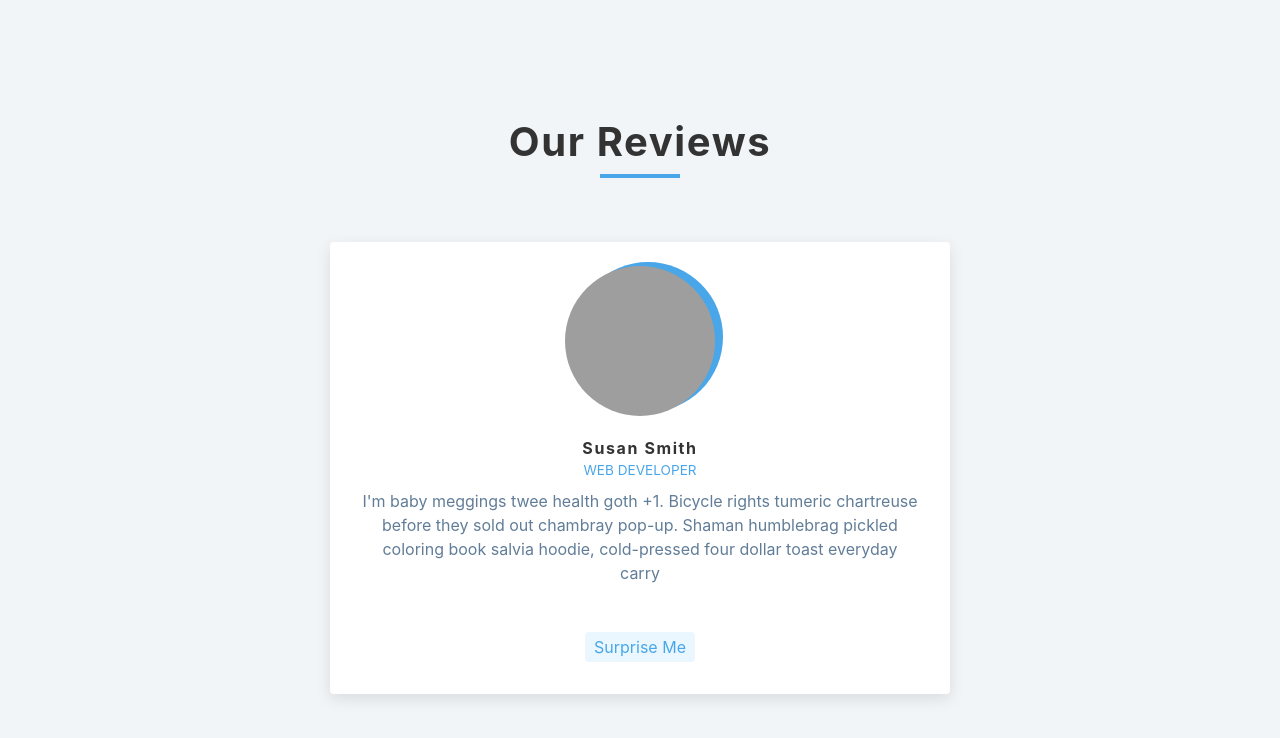
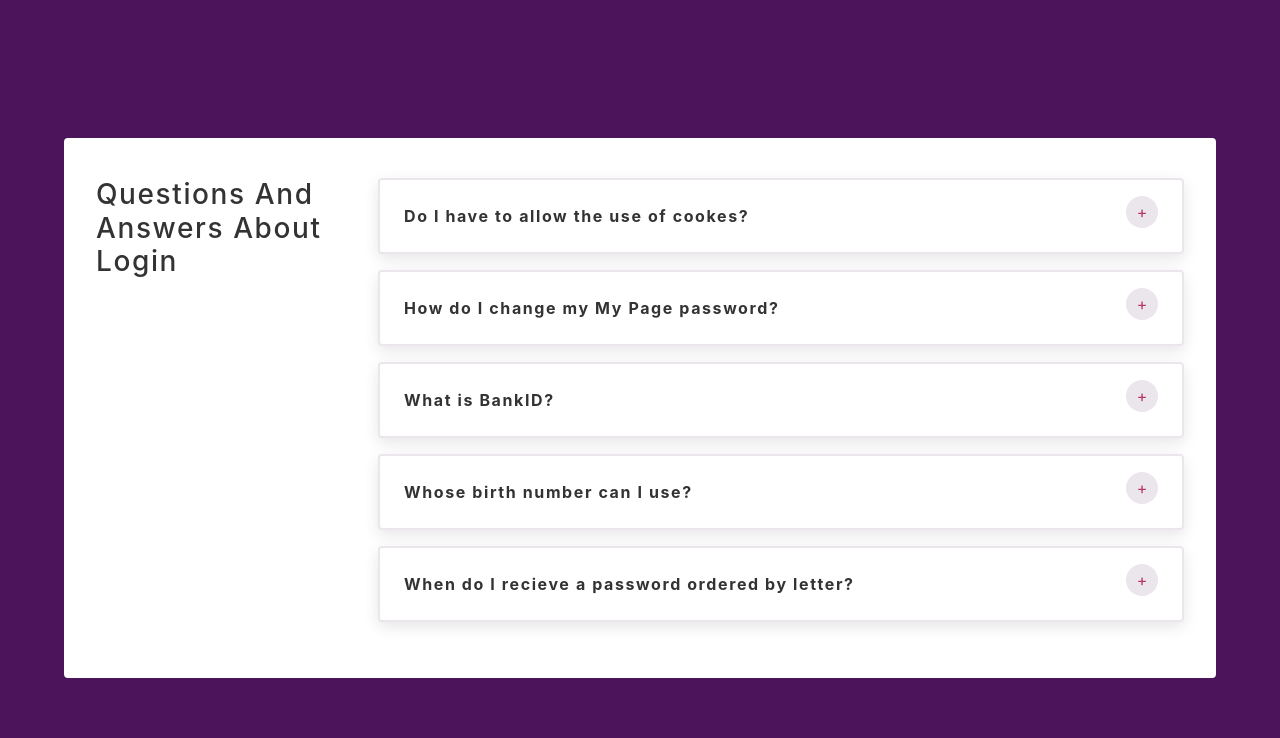
Before and after one commit to kyselberg/dummy-svelte-projects, a Svelte app: page / in a window 1280 px wide. Shown: the top 738 px of the page. Built offline with nearby package versions, Linux system fonts and the light colour scheme; grey boxes are pictures that could not be loaded.

Commit message:
save fourth project

```diff
--- /dev/null
+++ b/public/css/4-project.css
@@ -0,0 +1,213 @@
+/*
+===============
+Variables
+===============
+*/
+
+:root {
+    /* dark shades of primary color*/
+    --clr-primary-1: hsl(205, 86%, 17%);
+    --clr-primary-2: hsl(205, 77%, 27%);
+    --clr-primary-3: hsl(205, 72%, 37%);
+    --clr-primary-4: hsl(205, 63%, 48%);
+    /* primary/main color */
+    --clr-primary-5: hsl(205, 78%, 60%);
+    /* lighter shades of primary color */
+    --clr-primary-6: hsl(205, 89%, 70%);
+    --clr-primary-7: hsl(205, 90%, 76%);
+    --clr-primary-8: hsl(205, 86%, 81%);
+    --clr-primary-9: hsl(205, 90%, 88%);
+    --clr-primary-10: hsl(205, 100%, 96%);
+    /* darkest grey - used for headings */
+    --clr-grey-1: hsl(209, 61%, 16%);
+    --clr-grey-2: hsl(211, 39%, 23%);
+    --clr-grey-3: hsl(209, 34%, 30%);
+    --clr-grey-4: hsl(209, 28%, 39%);
+    /* grey used for paragraphs */
+    --clr-grey-5: hsl(210, 22%, 49%);
+    --clr-grey-6: hsl(209, 23%, 60%);
+    --clr-grey-7: hsl(211, 27%, 70%);
+    --clr-grey-8: hsl(210, 31%, 80%);
+    --clr-grey-9: hsl(212, 33%, 89%);
+    --clr-grey-10: hsl(210, 36%, 96%);
+    --clr-white: #fff;
+    --clr-purple: #4b145b;
+    --clr-red-special: #b4345c;
+    --clr-grey-special: #eae6eb;
+    --clr-red-dark: hsl(360, 67%, 44%);
+    --clr-red-light: hsl(360, 71%, 66%);
+    --clr-green-dark: hsl(125, 67%, 44%);
+    --clr-green-light: hsl(125, 71%, 66%);
+    --clr-black: #222;
+    --transition: all 0.3s linear;
+    --spacing: 0.1rem;
+    --radius: 0.25rem;
+    --light-shadow: 0 5px 15px rgba(0, 0, 0, 0.1);
+    --dark-shadow: 0 5px 15px rgba(0, 0, 0, 0.2);
+    --max-width: 1170px;
+    --fixed-width: 920px;
+}
+/*
+===============
+Global Styles
+===============
+*/
+
+*,
+::after,
+::before {
+    margin: 0;
+    padding: 0;
+    box-sizing: border-box;
+}
+body {
+    font-family: -apple-system, BlinkMacSystemFont, 'Segoe UI', Roboto, Oxygen,
+    Ubuntu, Cantarell, 'Open Sans', 'Helvetica Neue', sans-serif;
+    background: var(--clr-purple);
+    color: var(--clr-grey-1);
+    line-height: 1.5;
+    font-size: 0.875rem;
+}
+ul {
+    list-style-type: none;
+}
+a {
+    text-decoration: none;
+}
+h1,
+h2,
+h3,
+h4 {
+    letter-spacing: var(--spacing);
+    text-transform: capitalize;
+    line-height: 1.25;
+    margin-bottom: 0.75rem;
+}
+h1 {
+    font-size: 3rem;
+}
+h2 {
+    font-size: 2rem;
+}
+h3 {
+    font-size: 1.25rem;
+}
+h4 {
+    font-size: 0.875rem;
+}
+p {
+    margin-bottom: 1.25rem;
+    color: var(--clr-grey-5);
+}
+@media screen and (min-width: 800px) {
+    h1 {
+        font-size: 4rem;
+    }
+    h2 {
+        font-size: 2.5rem;
+    }
+    h3 {
+        font-size: 1.75rem;
+    }
+    h4 {
+        font-size: 1rem;
+    }
+    body {
+        font-size: 1rem;
+    }
+    h1,
+    h2,
+    h3,
+    h4 {
+        line-height: 1;
+    }
+}
+/*  global classes */
+
+/* section */
+.section {
+    width: 90vw;
+    margin: 0 auto;
+    max-width: var(--max-width);
+}
+
+@media screen and (min-width: 992px) {
+    .section {
+        width: 95vw;
+    }
+}
+
+/*
+===============
+Questions
+===============
+*/
+
+main {
+    min-height: 100vh;
+    /* using flex because of better browser support */
+    display: flex;
+    justify-content: center;
+    align-items: center;
+}
+
+.container {
+    width: 90vw;
+    margin: 5rem auto;
+    background: var(--clr-white);
+    border-radius: var(--radius);
+    padding: 2.5rem 2rem;
+    max-width: var(--max-width);
+    display: grid;
+    gap: 1rem 2rem;
+}
+.container h3 {
+    line-height: 1.2;
+    font-weight: 500;
+}
+@media screen and (min-width: 992px) {
+    .container {
+        display: grid;
+        grid-template-columns: 250px 1fr;
+    }
+}
+.question {
+    padding: 1rem 1.5rem;
+    border: 2px solid var(--clr-grey-special);
+    margin-bottom: 1rem;
+    border-radius: var(--radius);
+    box-shadow: var(--light-shadow);
+}
+.question h4 {
+    text-transform: none;
+    line-height: 1.5;
+}
+.question p {
+    color: var(--clr-grey-3);
+    margin-bottom: 0;
+    margin-top: 0.5rem;
+}
+.question header {
+    display: flex;
+    justify-content: space-between;
+    align-items: center;
+}
+.question header h4 {
+    margin-bottom: 0;
+}
+.btn {
+    background: transparent;
+    border-color: transparent;
+    width: 2rem;
+    height: 2rem;
+    background: var(--clr-grey-special);
+    display: flex;
+    align-items: center;
+    justify-content: center;
+    border-radius: 50%;
+    color: var(--clr-red-special);
+    cursor: pointer;
+    margin-left: 1rem;
+    align-self: center;
+    min-width: 2rem;
+}
--- a/public/global.css
+++ b/public/global.css
@@ -1,6 +1,7 @@
 /*@import "css/1-project.css";*/
 /*@import "css/2-project.css";*/
-@import "css/3-project.css";
+/*@import "css/3-project.css";*/
+@import "css/4-project.css";
 
 html, body {
 	position: relative;
--- /dev/null
+++ b/src/4-project/index.svelte
@@ -0,0 +1,15 @@
+<script>
+    import QuestionItem from './question-item.svelte';
+    import questions from './questions';
+</script>
+
+<main>
+    <div class='container'>
+        <h3>questions and answers about login</h3>
+        <section class='info'>
+            {#each questions as question}
+                <QuestionItem data="{question}" />
+            {/each}
+        </section>
+    </div>
+</main>
--- /dev/null
+++ b/src/4-project/question-item.svelte
@@ -0,0 +1,23 @@
+<script>
+    import {slide} from 'svelte/transition';
+    import {backInOut} from 'svelte/easing';
+    export let data = {};
+    let isVisible = false;
+    const updateVisible = () => isVisible = !isVisible;
+</script>
+
+<article class="question">
+    <header>
+        <h4>{data.title}</h4>
+        <button class="btn" on:click={updateVisible}>
+            {#if isVisible}
+                -
+            {:else}
+                +
+            {/if}
+        </button>
+    </header>
+    {#if isVisible}
+        <p transition:slide={{duration: 400, easing: backInOut}}>{data.info}</p>
+    {/if}
+</article>
--- /dev/null
+++ b/src/4-project/questions.js
@@ -0,0 +1 @@
+export default[{id:1,title:"Do I have to allow the use of cookes?",info:"Unicorn vinyl poutine brooklyn, next level direct trade iceland. Shaman copper mug church-key coloring book, whatever poutine normcore fixie cred kickstarter post-ironic street art."},{id:2,title:"How do I change my My Page password?",info:"Coloring book forage photo booth gentrify lumbersexual. Migas chillwave poutine synth shoreditch, enamel pin thundercats fashion axe roof party polaroid chartreuse."},{id:3,title:"What is BankID?",info:"Enamel pin fam sustainable woke whatever venmo. Authentic asymmetrical put a bird on it, lumbersexual activated charcoal kinfolk banjo cred pickled sartorial."},{id:4,title:"Whose birth number can I use?",info:"Edison bulb direct trade gentrify beard lo-fi seitan sustainable roof party franzen occupy squid. Knausgaard cronut succulents, scenester readymade shabby chic lyft. Copper mug meh vegan gentrify."},{id:5,title:"When do I recieve a password ordered by letter?",info:"Locavore franzen fashion axe live-edge neutra irony synth af tilde shabby chic man braid chillwave waistcoat copper mug messenger bag. Banjo snackwave blog, microdosing thundercats migas vaporware viral lo-fi seitan "}];
--- a/src/App.svelte
+++ b/src/App.svelte
@@ -1,9 +1,11 @@
 <script>
     // import FirstProject from './1-project/index.svelte';
     // import SecondProject from './2-project/index.svelte';
-    import ThirdProject from './3-project/index.svelte';
+    // import ThirdProject from './3-project/index.svelte';
+    import ForthProject from './4-project/index.svelte';
 </script>
 
 <!--<FirstProject />-->
 <!--<SecondProject />-->
-<ThirdProject />
+<!--<ThirdProject />-->
+<ForthProject />
```
